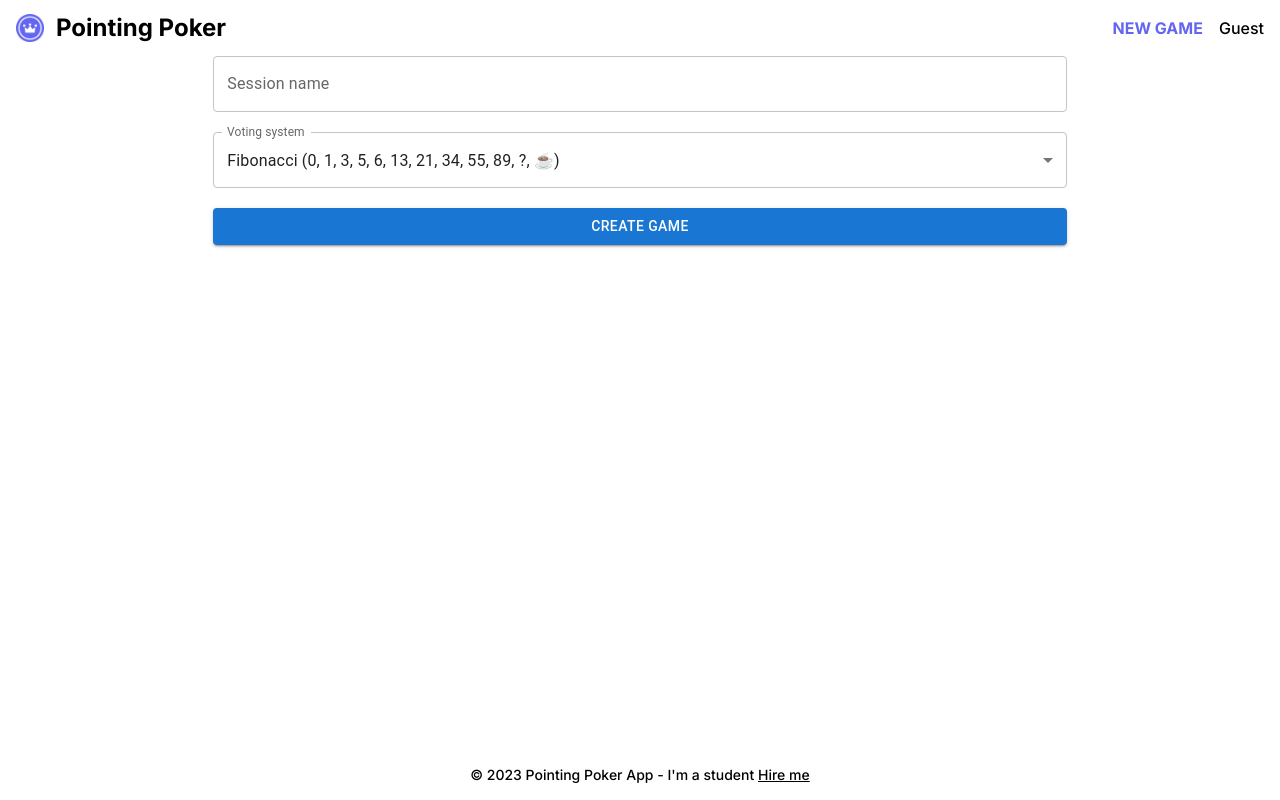
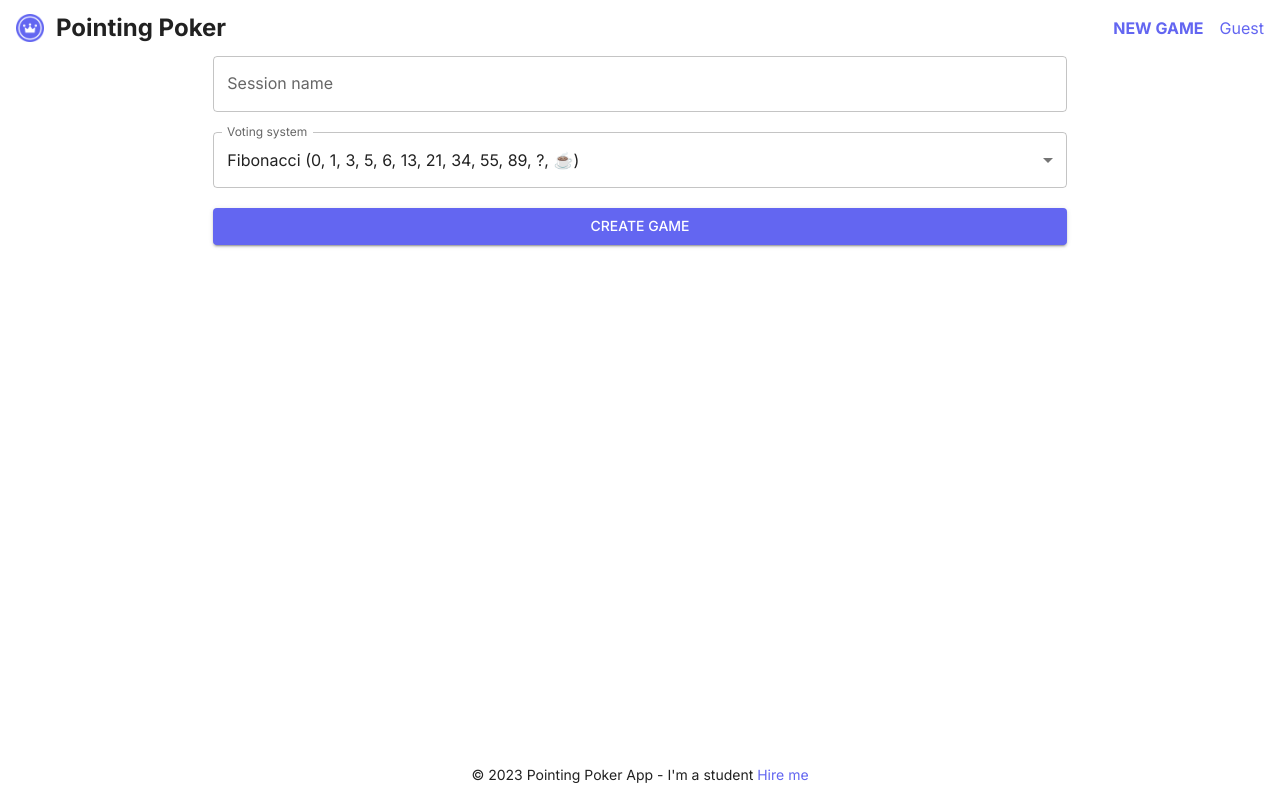
Before and after one commit to zackwalton/pointing-poker, a Next.js app: page /new-game in a window 1280 px wide. Built offline with nearby package versions, Linux system fonts and the light colour scheme.

Commit message:
Implement MUI theme

```diff
--- a/app/Footer.tsx
+++ b/app/Footer.tsx
@@ -6,7 +6,7 @@ import Link from "next/link";
 const Footer = () => {
   return (
       <footer className={"absolute bottom-0 w-full h-[50px] flex justify-center items-center text-sm"}>
-        <p>&copy; {new Date().getFullYear()} Pointing Poker App - I'm a student <Link href={"#"} className={"underline"}>Hire me</Link></p>
+        <p>&copy; {new Date().getFullYear()} Pointing Poker App - I&apos;m a student <Link href={"#"} className={"text-indigo-500 hover:text-indigo-400"}>Hire me</Link></p>
       </footer>
   );
 };
--- a/app/Navbar.tsx
+++ b/app/Navbar.tsx
@@ -2,6 +2,7 @@
 
 import React from 'react';
 import Link from 'next/link';
+import {Link as MLink} from '@mui/material';
 import Image from "next/image";
 import logo from "@/public/casino-chip.png";
 import {Button} from "@mui/material";
@@ -15,7 +16,7 @@ const Navbar = () => {
         </div>
         <div className={"flex gap-4 justify-center items-center pr-4"}>
             <Link href="/new-game/" className={"text-indigo-500 font-bold hover:text-indigo-400 uppercase"}>New Game</Link>
-            <Link href="#">Guest</Link>
+            <Link href="#" >Guest</Link>
         </div>
       </nav>
   );
--- a/app/globals.css
+++ b/app/globals.css
@@ -4,7 +4,7 @@
 
 :root {
   --foreground: black;
-  --accent: theme('colors.indigo.600');
+  --accent: theme('colors.indigo.500');
   --background: white;
 }
 
@@ -13,3 +13,12 @@ body {
   font-weight: 450;
   background: var(--background);
 }
+
+a {
+  text-decoration: none;
+  color: var(--accent);
+
+  &:hover {
+    color: darken();
+  }
+}
--- a/app/layout.tsx
+++ b/app/layout.tsx
@@ -1,11 +1,10 @@
 import './globals.css'
 import type { Metadata } from 'next'
-import { Inter } from 'next/font/google'
 import Navbar from "@/app/Navbar";
 import Footer from "@/app/Footer";
 import * as React from "react";
-
-const font = Inter({subsets: ['latin']})
+import {CssBaseline} from "@mui/material";
+import ThemeRegistry from "@/components/ThemeRegistry/ThemeRegistry";
 
 export const metadata: Metadata = {
   title: 'Planning Poker',
@@ -19,12 +18,14 @@ export default function RootLayout({
 }) {
   return (
     <html lang="en">
-      <body className={font.className}>
+      <body>
+      <ThemeRegistry>
         <Navbar />
           <div className={"pt-14 pb-[50px]"}>
             {children}
           </div>
           <Footer />
+      </ThemeRegistry>
       </body>
     </html>
   )
--- a/app/new-game/page.tsx
+++ b/app/new-game/page.tsx
@@ -1,19 +1,14 @@
 'use client'
-import Box from '@mui/material/Box';
 import InputLabel from '@mui/material/InputLabel';
 import MenuItem from '@mui/material/MenuItem';
 import FormControl from '@mui/material/FormControl';
 import Select, {SelectChangeEvent} from '@mui/material/Select';
 import {Button, TextField} from "@mui/material";
 import {useState} from "react";
-import Link from "next/link";
 
 export default function NewGame() {
 
-    const [votingSystem, setVotingSystem] = useState<string>("fibonacci")
-    const [revealPermissions, setRevealPermissions] = useState<string>("all-players")
-    const [issuePermissions, setIssuePermissions] = useState<string>("all-players")
-    const [showAdvancedSettings, setShowAdvancedSettings] = useState<boolean>(false);
+    const [votingSystem, setVotingSystem] = useState<string>("fibonacci");
 
     return (
         <div className={"flex align-middle justify-center"}>
@@ -39,7 +34,7 @@ export default function NewGame() {
                             deck... (coming soon)</MenuItem>
                     </Select>
                 </FormControl>
-                <Button variant={"contained"}>Create game</Button>
+                <Button variant={"contained"} className={""}>Create game</Button>
             {/* todo : https://mui.com/material-ui/guides/interoperability/#tailwind-css*/}
             </div>
         </div>
--- /dev/null
+++ b/components/ThemeRegistry/ThemeRegistry.tsx
@@ -0,0 +1,14 @@
+'use client';
+import * as React from 'react';
+import { ThemeProvider } from '@mui/material/styles';
+import CssBaseline from '@mui/material/CssBaseline';
+import theme from './theme';
+
+export default function ThemeRegistry({ children }: { children: React.ReactNode }) {
+  return (
+      <ThemeProvider theme={theme}>
+        <CssBaseline />
+        {children}
+      </ThemeProvider>
+  );
+}
--- /dev/null
+++ b/components/ThemeRegistry/theme.ts
@@ -0,0 +1,21 @@
+import { Inter } from 'next/font/google';
+import { createTheme } from '@mui/material/styles';
+import {indigo} from "@mui/material/colors";
+
+const inter = Inter({subsets: ['latin']});
+
+const theme = createTheme({
+  palette: {
+    mode: 'light',
+    primary: {
+      main: '#6366f1'
+    },
+  },
+  typography: {
+    fontFamily: inter.style.fontFamily,
+  },
+  components: {
+  }
+});
+
+export default theme;
--- a/tailwind.config.ts
+++ b/tailwind.config.ts
@@ -15,6 +15,9 @@ const config: Config = {
       },
     },
   },
+  corePlugins: {
+    preflight: false,
+  },
   plugins: [],
 }
 export default config
```
